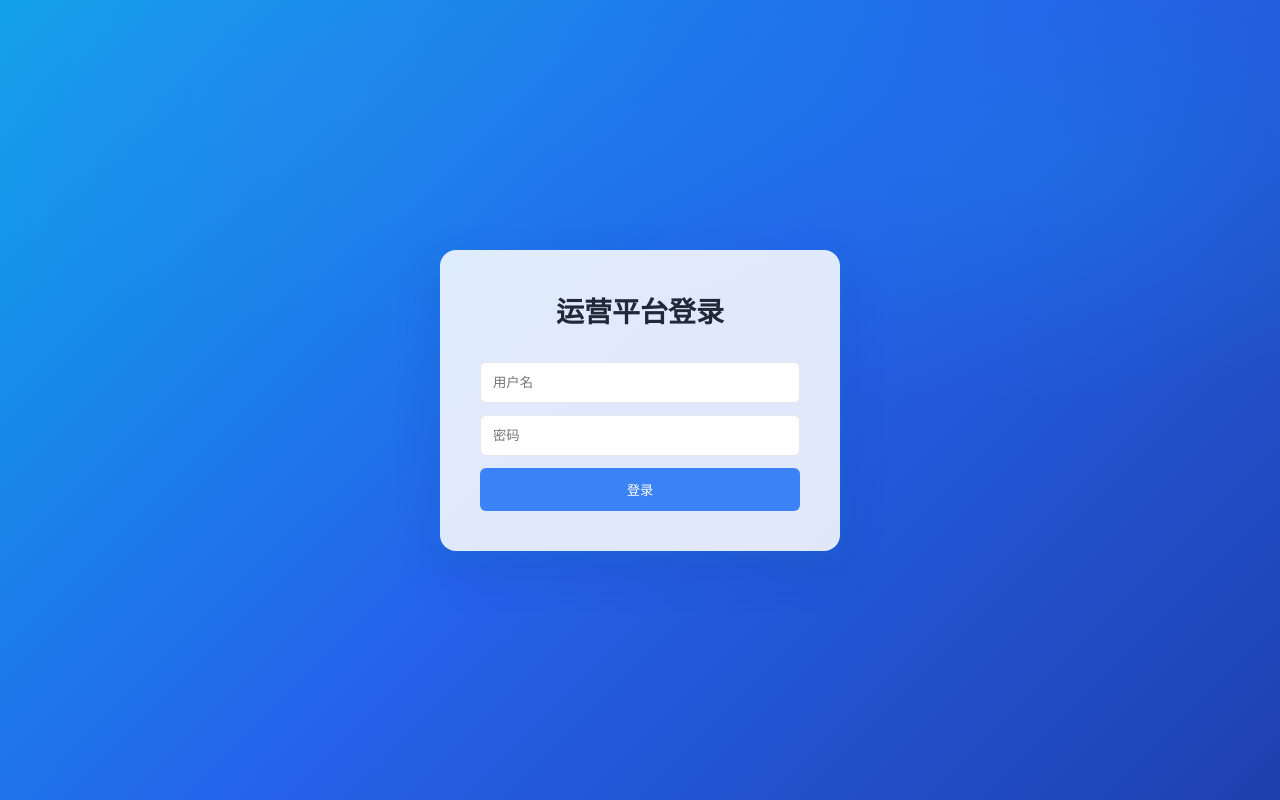
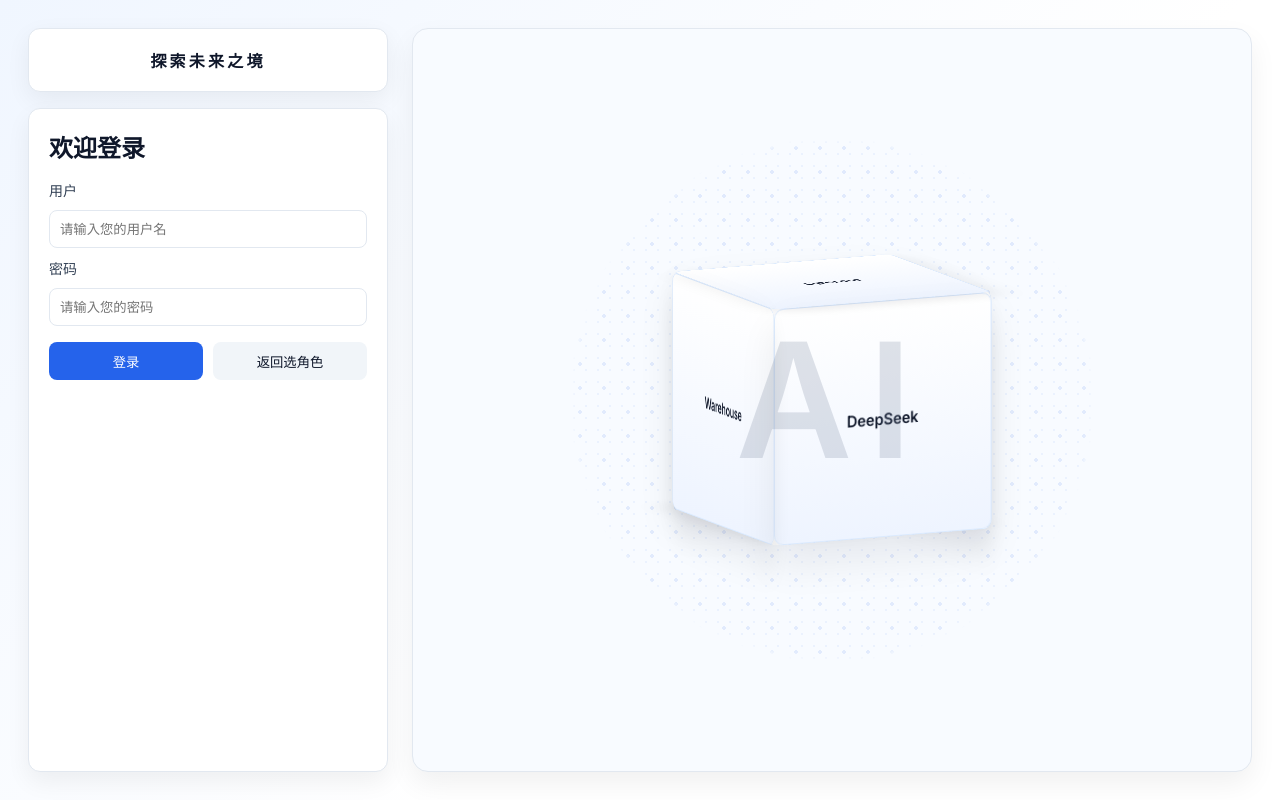
Before and after one commit to yancindy66/my-supply20250926, a Vue app: page /login in a window 1280 px wide. Built offline with nearby package versions, Linux system fonts and the light colour scheme.

Commit message:
feat(ui): 登录页左侧面板+卡片化表单 科技风布局

```diff
--- a/src/views/Login.vue
+++ b/src/views/Login.vue
@@ -1,20 +1,44 @@
 <template>
-  <div class="login-page">
-    <div class="login-card">
-      <h1 class="login-title">运营平台登录</h1>
-      <form @submit.prevent="onLogin" class="login-form">
-        <input id="username" v-model="username" type="text" required placeholder="用户名" class="input-lg" />
-        <input id="password" v-model="password" type="password" required placeholder="密码" class="input-lg" />
-        <button type="submit" class="btn-lg">登录</button>
-      </form>
-      <div v-if="message" class="message">{{ message }}</div>
-    </div>
+  <div class="login-layout">
+    <!-- 左侧：登录面板 -->
+    <section class="panel">
+      <div class="brand">探索未来之境</div>
+      <div class="panel-card">
+        <h2>欢迎登录</h2>
+        <form @submit.prevent="onLogin" class="form">
+          <label>用户</label>
+          <input id="username" v-model="username" type="text" required placeholder="请输入您的用户名" />
+          <label>密码</label>
+          <input id="password" v-model="password" type="password" required placeholder="请输入您的密码" />
+          <div class="actions">
+            <button type="submit">登录</button>
+            <button type="button" class="ghost" @click="goRole">返回选角色</button>
+          </div>
+        </form>
+        <div v-if="message" class="msg">{{ message }}</div>
+      </div>
+    </section>
+
+    <!-- 右侧：AI 场景（同构图风格） -->
+    <section class="scene">
+      <div class="rings">
+        <div class="ai">AI</div>
+      </div>
+      <div class="cube" :style="cubeStyle" @mousedown="onMouseDown" @touchstart.prevent="onTouchStart">
+        <div class="face f1">DeepSeek</div>
+        <div class="face f2">WMS</div>
+        <div class="face f3">Finance</div>
+        <div class="face f4">Warehouse</div>
+        <div class="face f5">Operate</div>
+        <div class="face f6">API</div>
+      </div>
+    </section>
   </div>
 </template>
 
 <script setup lang="ts">
 
-import { ref } from 'vue';
+import { ref, onMounted } from 'vue';
 import { useRouter } from 'vue-router';
 
 const username = ref('');
@@ -38,51 +62,52 @@
     message.value = '请输入用户名和密码';
   }
 }
+
+function goRole(){ router.push('/role-select'); }
+
+// 右侧立方体轻交互
+const rotX = ref(-10); const rotY = ref(25);
+let sx=0, sy=0; const dragging = ref(false);
+const cubeStyle = ref('');
+function updateCube(){ cubeStyle.value = `transform: rotateX(${rotX.value}deg) rotateY(${rotY.value}deg)`; }
+function onMouseDown(e: MouseEvent){ dragging.value=true; sx=e.clientX; sy=e.clientY; window.addEventListener('mousemove', onMove); window.addEventListener('mouseup', onUp); }
+function onMove(e: MouseEvent){ if(!dragging.value) return; rotY.value += (e.clientX-sx)*0.3; rotX.value -= (e.clientY-sy)*0.3; sx=e.clientX; sy=e.clientY; updateCube(); }
+function onUp(){ dragging.value=false; window.removeEventListener('mousemove', onMove); window.removeEventListener('mouseup', onUp); }
+function onTouchStart(e: TouchEvent){ const t=e.touches[0]; dragging.value=true; sx=t.clientX; sy=t.clientY; window.addEventListener('touchmove', onTouchMove,{passive:false}); window.addEventListener('touchend', onTouchEnd); }
+function onTouchMove(e: TouchEvent){ if(!dragging.value) return; const t=e.touches[0]; rotY.value += (t.clientX-sx)*0.3; rotX.value -= (t.clientY-sy)*0.3; sx=t.clientX; sy=t.clientY; updateCube(); }
+function onTouchEnd(){ dragging.value=false; window.removeEventListener('touchmove', onTouchMove); window.removeEventListener('touchend', onTouchEnd); }
+onMounted(()=> updateCube());
 </script>
 
 <style scoped>
-.login-page {
-  min-height: 100vh;
-  display: flex;
-  align-items: center;
-  justify-content: center;
-  background: radial-gradient(800px 400px at 20% 10%, rgba(59,130,246,0.25), transparent 60%),
-              radial-gradient(800px 400px at 80% 20%, rgba(14,165,233,0.2), transparent 60%),
-              linear-gradient(135deg, #0ea5e9 0%, #2563eb 50%, #1e40af 100%);
-  padding: 24px;
+.login-layout{ min-height:100vh; display:flex; gap:24px; padding:28px; background:linear-gradient(135deg,#f0f6ff 0%,#ffffff 60%); }
+.panel{ flex: 0 0 360px; display:flex; flex-direction:column; gap:16px; }
+.brand{ height:64px; display:flex; align-items:center; justify-content:center; color:#0f172a; font-weight:700; letter-spacing:.2em; background:#ffffff; border:1px solid #e2e8f0; border-radius:12px; box-shadow:0 8px 24px rgba(2,6,23,.06); }
+.panel-card{ flex:1; background:#fff; border:1px solid #e2e8f0; border-radius:12px; box-shadow:0 10px 24px rgba(2,6,23,.06); padding:20px; display:flex; flex-direction:column; }
+.panel-card h2{ margin:0 0 16px; }
+.form{ display:flex; flex-direction:column; gap:10px; }
+.form label{ color:#334155; font-size:14px; }
+.form input{ height:38px; padding:0 10px; border:1px solid #e2e8f0; border-radius:8px; }
+.actions{ display:flex; gap:10px; margin-top:6px; }
+.actions button{ flex:1; height:38px; border:none; border-radius:8px; background:#2563eb; color:#fff; cursor:pointer; }
+.actions .ghost{ background:#f1f5f9; color:#0f172a; }
+.msg{ margin-top:8px; color:#16a34a; }
+
+.scene{ position:relative; flex:1; border:1px solid #e2e8f0; border-radius:16px; background:#f8fbff; box-shadow:0 12px 28px rgba(2,6,23,.06); overflow:hidden; display:flex; align-items:center; justify-content:center; }
+.rings{ position:absolute; inset:0; display:flex; align-items:center; justify-content:center; }
+.rings::before{ content:''; position:absolute; width:1200px; height:1200px; border-radius:50%; background:
+  radial-gradient(circle at center, rgba(37,99,235,.18) 0 2px, transparent 2px) 0 0/24px 24px,
+  radial-gradient(circle at center, rgba(37,99,235,.10) 0 1px, transparent 1px) 0 0/12px 12px; mask: radial-gradient(circle at center, #000 30%, transparent 31%);
+  opacity:.6; filter: blur(.2px);
 }
-.login-card {
-  background: rgba(255,255,255,0.86);
-  padding: 40px;
-  border-radius: var(--radius-lg);
-  box-shadow: 0 18px 40px rgba(30,64,175,0.28), 0 8px 20px rgba(14,165,233,0.18);
-  width: 100%;
-  max-width: 400px;
-}
-.login-title {
-  text-align: center;
-  font-size: 1.75rem;
-  font-weight: 600;
-  margin-bottom: 2rem;
-}
-.login-form { display: flex; flex-direction: column; gap: 12px; }
-.input-lg {
-  width: 100%;
-  padding: 0.75rem;
-  border: 1px solid var(--color-border);
-  border-radius: var(--radius-sm);
-  background: #fff;
-}
-.btn-lg {
-  width: 100%;
-  padding: 0.75rem;
-  background-color: var(--color-primary);
-  color: #fff;
-  border: none;
-  border-radius: var(--radius-sm);
-  font-weight: 500;
-  cursor: pointer;
-}
-.btn-lg:hover { background-color: var(--color-primary-hover); }
-.message { margin-top: 16px; text-align: center; color: var(--color-success); }
+.ai{ position:relative; z-index:1; font-size:160px; font-weight:800; letter-spacing:.1em; color:#64748b33; }
+
+.cube{ position:relative; width:240px; height:240px; transform-style:preserve-3d; transition:transform .06s linear; }
+.cube .face{ position:absolute; width:240px; height:240px; display:flex; align-items:center; justify-content:center; color:#0f172a; font-weight:600; border-radius:10px; background:linear-gradient(180deg,#ffffff,#eef4ff); border:1px solid #dbeafe; box-shadow:0 20px 40px rgba(2,6,23,.08); }
+.cube .f1{ transform: translateZ(120px); }
+.cube .f2{ transform: rotateY(180deg) translateZ(120px); }
+.cube .f3{ transform: rotateY(90deg) translateZ(120px); }
+.cube .f4{ transform: rotateY(-90deg) translateZ(120px); }
+.cube .f5{ transform: rotateX(90deg) translateZ(120px); }
+.cube .f6{ transform: rotateX(-90deg) translateZ(120px); color:#64748b; }
 </style>
```
